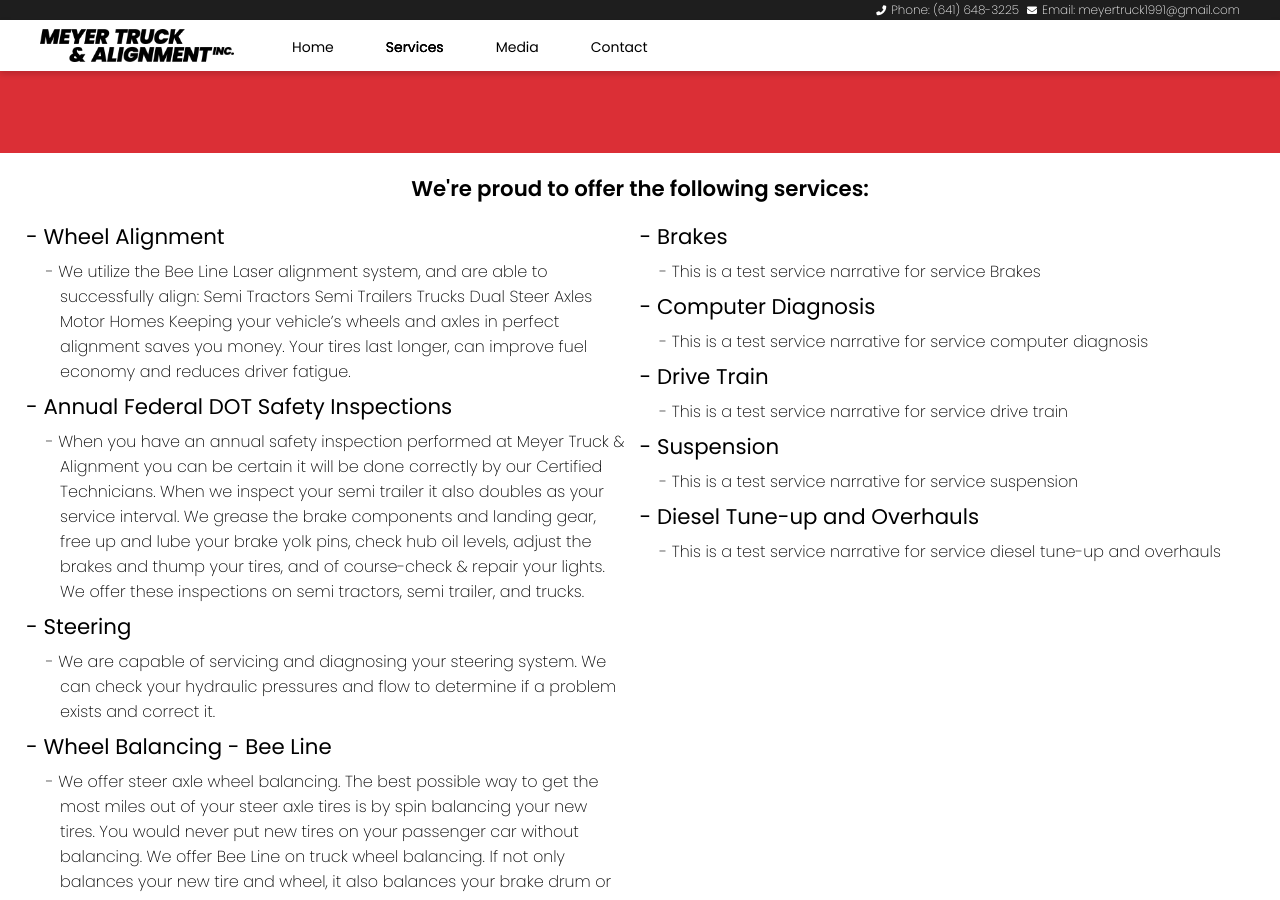
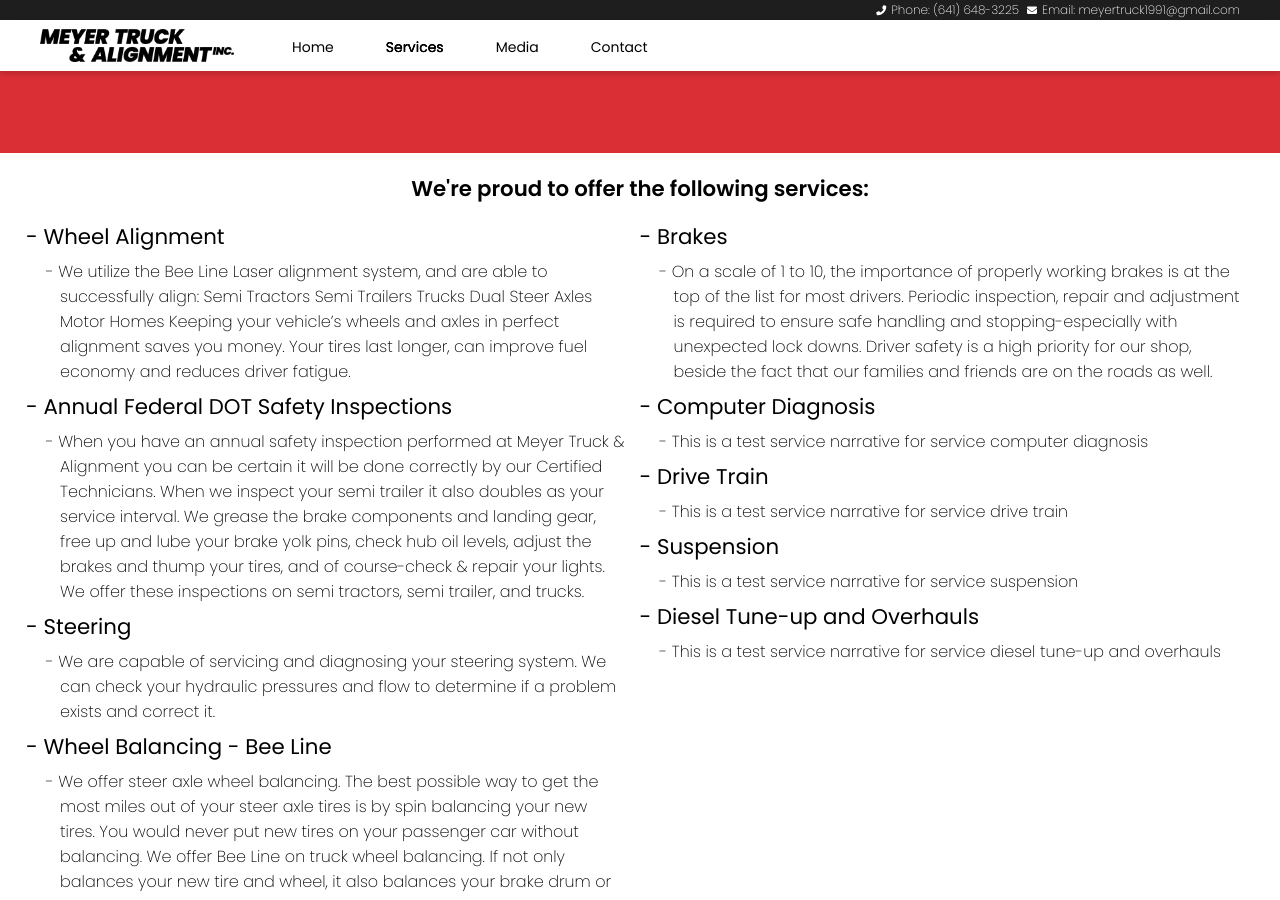
Before and after one commit to Abkes-Solutions-LLC/meyer-truck-and-alignment-website, a Jekyll site: the page built from services.html, in a window 1280 px wide and 900 px high, scrolled down 300 px. Built offline with Jekyll 4.4.1, drawn with Linux system fonts in a browser that asks for light colours; nearby versions of some CDN libraries.

Commit message:
Updated Brakes

```diff
--- a/_services/brakes.markdown
+++ b/_services/brakes.markdown
@@ -3,4 +3,4 @@ title: Brakes
 date: 2022-03-11 11:54:00 -06:00
 ---
 
-This is a test service narrative for service Brakes
+On a scale of 1 to 10, the importance of properly working brakes is at the top of the list for most drivers.  Periodic inspection, repair and adjustment is required to ensure safe handling and stopping-especially with unexpected lock downs.  Driver safety is a high priority for our shop, beside the fact that our families and friends are on the roads as well.
```
